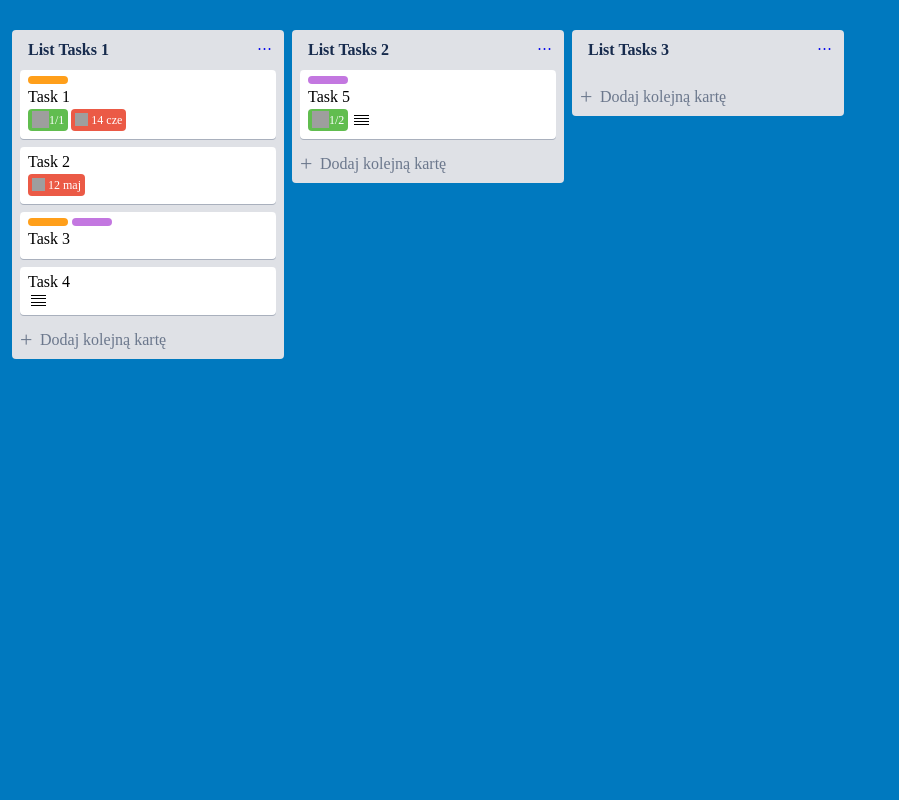
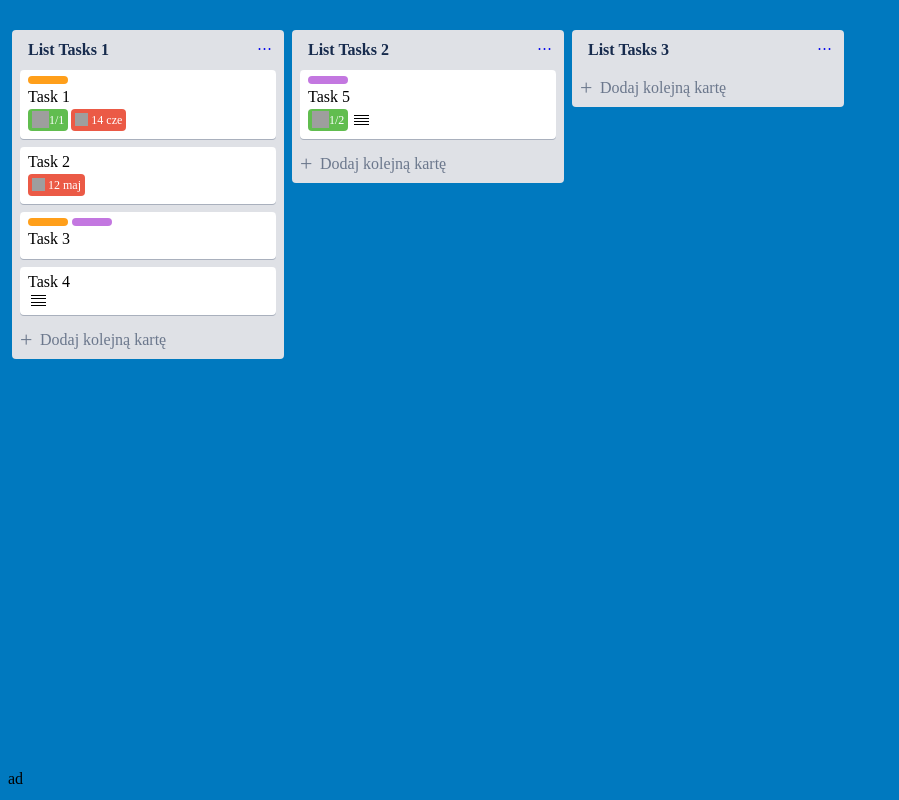
Before and after one commit to p-miszczuk/trello2, a Next.js app: page / in a window 1280 px wide. Shown: the whole page, without its empty margins (0-899 px from the left). Built offline with nearby package versions, Linux system fonts and the light colour scheme; grey boxes are pictures that could not be loaded.

Commit message:
change drag and drop

```diff
--- a/components/ColumnList.js
+++ b/components/ColumnList.js
@@ -2,35 +2,22 @@ import React from 'react'
 import Task from './Task'
 import NewTaskCreator from './NewTaskCreator'
 import HeaderTaskList from './HeaderTaskList'
-import { Droppable, Draggable } from 'react-beautiful-dnd'
 
-const ColumnList = props=> {
-
+const ColumnList = props => {
     return (
-        <Draggable draggableId={props.column.id} index={props.index}>
-           {(provided, snapshot) => (
         <div className='trello__wrapper'
-                    {...provided.draggableProps}
-                    ref={provided.innerRef}
+             draggable='true'
+             onDragStart={(e) => props.onDragStart(e,props.column.id)}
+             onDragEnter={(e) => props.onDragEnter(e,props.column.id)}
+             onDragEnd={props.dragEnd}
         >
-                <div className='trello'
-                    {...provided.dragHandleProps}
-                >
-                    <HeaderTaskList title={props.column.title}/>
-                    <Droppable droppableId={props.column.id} type="task">
-                        {(provided) => (
-                            <div className="trello__list-tasks"
-                                ref={provided.innerRef}
-                                {...provided.droppableProps}
-                            >
+            <div className='trello'>
+                <HeaderTaskList title={props.column.title} />
+                <div className="trello__list-tasks">
                     {props.tasks.map((task, index) => <Task key={task.id} task={task} index={index}/>)}
-                            {provided.placeholder}
                 </div>
-                        )}
-                    </Droppable>
-                    <NewTaskCreator newTask={(e,idCol) => props.newTask(e,idCol)} idCol={props.column.id} />
+                <NewTaskCreator idCol={props.column.id} newTask={(e,idCol) => props.newTask(e, idCol)} />
             </div>
-
             <style jsx>{`
                 .trello__wrapper {
                     width: 272px;
@@ -39,6 +26,7 @@ const ColumnList = props=> {
                     box-sizing: border-box;
                     display: inline-block;
                     vertical-align: top;
+                    position: relative;
                 }
                 .trello {
                     background-color: #dfe1e6;
@@ -49,20 +37,17 @@ const ColumnList = props=> {
                     position: relative;
                     cursor: pointer;
                     overflow-y: hidden;
-                        ${snapshot.isDragging && 'transform: rotate(5deg);'};
                 }
                 .trello__list-tasks {
                     display: block;
                     flex: 1 1 auto;
                     overflow: hidden;
                     word-wrap: break-word;
-                        min-height: 10px;
+                    min-height: 1px;
                     padding: 0 8px;
                 }
             `}</style>
         </div>
-           )}
-        </Draggable>
     )
 }
 
--- a/components/NewTaskCreator.js
+++ b/components/NewTaskCreator.js
@@ -2,7 +2,7 @@ import React from 'react'
 
 const NewTaskCreator = props => {
     return (
-        <a href="#" className="trello__add" onMouseDown={(e) => props.newTask(e,props.idCol)}>
+        <a href="#" className="trello__add" onClick={(e) => props.newTask(e,props.idCol)}>
             <span>Dodaj kolejną kartę</span>
 
             <style jsx>{`
--- a/components/Task.js
+++ b/components/Task.js
@@ -1,15 +1,13 @@
 import React from 'react'
-import { Draggable } from 'react-beautiful-dnd'
 
 const Task = props => {
     return (
-        <Draggable draggableId={props.task.id} index={props.index}>
-            {(provided) => (
-                <a href="" className="trello__task"
-                    {...provided.draggableProps}
-                    {...provided.dragHandleProps}
-                    ref={provided.innerRef}
+        <div
+            className='trello__task-wrapper'
+            draggable='true'
+
         >
+            <a href="" className="trello__task">
             {
                 (props.task.label1 || props.task.label2) && <div className="trello__card-labels">
                     {props.task.label1 && <span className="trello__card-label trello__card-label--orange"></span>}
@@ -41,18 +39,23 @@ const Task = props => {
                     </div>
                 }
                 </div>
+            </a>
             <style jsx>{`
+                .trello__task-wrapper {
+                    width: 100%;
+                    max-width: 300px;
+                    min-height: 20px;
+                    margin-bottom: 8px;
+                }
                 .trello__task {
                     background-color: #fff;
-                        border-radius: 4px;
                     box-shadow: 0 1px 0 rgba(9,30,66,.25);
                     display: block;
-                        margin-bottom: 8px;
-                        max-width: 300px;
-                        min-height: 20px;
+                    width: 100%;
+                    height: 100%;
                     position: relative;
                     text-decoration: none;
-                        z-index: 999;
+                    border-radius: 4px;
                     overflow: hidden;
                     padding: 6px 8px 2px;
                     color: black;
@@ -180,9 +183,7 @@ const Task = props => {
                     overflow: hidden;
                 }
                 `}</style>
-            </a>
-            )}
-        </Draggable>
+        </div>
     )
 }
 
--- a/pages/index.js
+++ b/pages/index.js
@@ -1,95 +1,17 @@
 import React from "react"
 import ColumnList from '../components/ColumnList'
-import { DragDropContext, Droppable } from 'react-beautiful-dnd'
-import { resetServerContext } from 'react-beautiful-dnd'
 import inicialData from '../static/data'
 
 class Index  extends React.Component {
 
     state = inicialData;
 
-    onDragEnd = result=> {
-        const { destination, source, draggableId, type } = result
-
-        if (!destination) {
-            return
-        }
-
-        if (destination.droppableId === source.droppableId &&
-            destination.index === source.index) {
-                return
-            }
-
-        if (type === 'column') {
-            const newColumnOrder = Array.from(this.state.columnOrder)
-            newColumnOrder.splice(source.index, 1)
-            newColumnOrder.splice(destination.index, 0, draggableId)
-
-            const newState = {
-                ...this.state,
-                columnOrder: newColumnOrder
-            }
-
-            this.setState(newState)
-            return
-        }
-
-
-        const start = this.state.columns[source.droppableId];
-        const finish = this.state.columns[destination.droppableId];
-
-        if (start === finish) {
-            let newTaskIds = Array.from(start.tasksIds);
-            newTaskIds.splice(source.index, 1);
-            newTaskIds.splice(destination.index, 0, draggableId)
-
-            const newColumn = {
-            ...start,
-            tasksIds: newTaskIds
-            }
-
-            const newState = {
-            ...this.state,
-            columns: {
-                ...this.state.columns,
-                [newColumn.id]: newColumn
-            }
-            }
-
-            this.setState(newState);
-            return
-        }
-
-        const startTaskIds = Array.from(start.tasksIds);
-        startTaskIds.splice(source.index, 1);
-        const newStart = {
-          ...start,
-          tasksIds: startTaskIds,
-        };
-
-        const finishTaskIds = Array.from(finish.tasksIds);
-        finishTaskIds.splice(destination.index, 0, draggableId);
-        const newFinish = {
-          ...finish,
-          tasksIds: finishTaskIds,
-        };
-
-        const newState = {
-          ...this.state,
-          columns: {
-            ...this.state.columns,
-            [newStart.id]: newStart,
-            [newFinish.id]: newFinish,
-          },
-        };
-        this.setState(newState);
-    }
+    idOfCol = null;
+    clone = null;
 
     handleClickNewTask = (e, idCol) => {
         e.preventDefault();
         e.stopPropagation();
-
-        console.log(Math.random()<0.4)
 
         const ids = Object.entries(this.state.tasks)
         const lastTask = ids[ids.length-1][0]
@@ -109,29 +31,58 @@ class Index  extends React.Component {
         })
     }
 
+    onDragStart = (e,col) => {
+        e.target.style.opacity = '0'
+        this.idOfCol = col;
+        this.clone = document.getElementById('clone')
+        this.clone.innerHTML = e.target.innerHTML;
+        e.dataTransfer.setData("text/plain", e.target.innerText);
+    }
+
+    onDragEnter = (e, col) => {
+        if (e.preventDefault) {
+            e.preventDefault()
+        }
+
+        if (this.idOfCol !== col) {
+            let cloneColumnsOrder = this.state.columnOrder
+            const dragCol = cloneColumnsOrder.findIndex(item => item === this.idOfCol);
+            const newPlace = cloneColumnsOrder.findIndex(item => item === col);
+
+            cloneColumnsOrder.splice(dragCol,1)
+            cloneColumnsOrder.splice(newPlace, 0, this.idOfCol)
+
+            this.setState({
+                columnOrder: cloneColumnsOrder
+            })
+        }
+
+        return false;
+    }
+
+    dragEnd = e => {
+        e.target.style.opacity = '1'
+    }
+
     render() {
         const data = this.state.columnOrder.map((colId, index) => {
             const column = this.state.columns[colId];
             const tasks = column.tasksIds.map(taskId => this.state.tasks[taskId]);
-            return <ColumnList key={column.id} column={column} tasks={tasks} index={index} newTask={(e,idCol) => this.handleClickNewTask(e,idCol)} />
+            return <ColumnList
+                    key={column.id}
+                    column={column}
+                    tasks={tasks}
+                    index={index}
+                    onDragStart={(e,col) => this.onDragStart(e,col)}
+                    onDragEnter={(e,col) => this.onDragEnter(e,col)}
+                    dragEnd={this.dragEnd}
+                    newTask={(e,idCol) => this.handleClickNewTask(e,idCol)} />
         })
-        resetServerContext()
+
         return (
-            <DragDropContext
-                onDragEnd={this.onDragEnd}
-            >
-                <Droppable
-                    droppableId="all-columns"
-                    direction="horizontal"
-                    type="column"
-                >
-                    {(provided) => (
-                        <div className="container"
-                            {...provided.droppableProps}
-                            ref={provided.innerRef}
-                        >
+            <div className="container">
                 {data}
-                        {provided.placeholder}
+
                 <style global jsx>{`
                     * {
                         padding: 0px;
@@ -143,6 +94,14 @@ class Index  extends React.Component {
                         font-size: -apple-system,BlinkMacSystemFont,"Segoe UI",Roboto,Oxygen-Sans,Ubuntu,Cantarell,"Helvetica Neue",sans-serif;                    ;
                         font-family: $baseFontFamily;
                         width: 100%;
+                    }
+                    #drag {
+                        position: fixed;
+                        left: 0px;
+                        top: 0px;
+                        background-color: red;
+                        width: 100px;
+                        height: 100px;
                     }
                 `}</style>
                 <style jsx>{`
@@ -160,10 +119,8 @@ class Index  extends React.Component {
                         width: 100%;
                     }
                 `}</style>
+                <div id='clone'>ad</div>
             </div>
-                    )}
-            </Droppable>
-        </DragDropContext>
         )
     }
 
```
Lines whose indentation alone changed are shown as unchanged.
